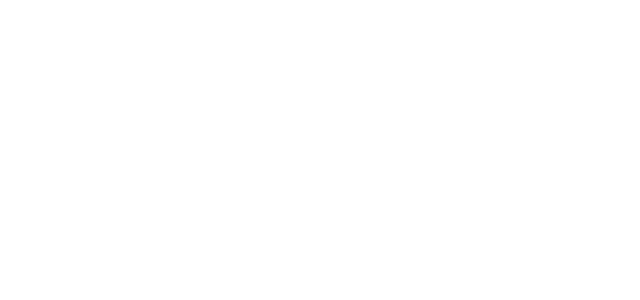
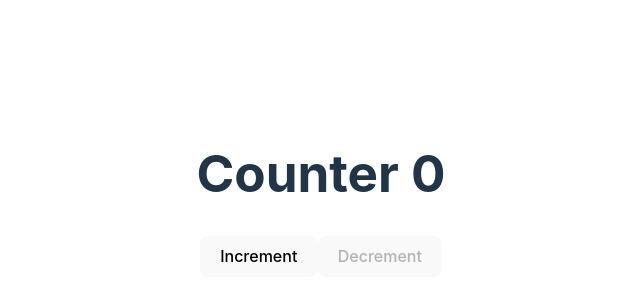
Before and after one commit to darkhacker1906/Counter_app, a Preact app in the folder counter/: page / in a window 1280 px wide. Shown: the part 206-506 px from the top of the page, without its empty margins (319-959 px from the left). Built offline with nearby package versions, Linux system fonts and the light colour scheme.

Commit message:
Adding increment and decrement button

```diff
--- a/counter/src/app.jsx
+++ b/counter/src/app.jsx
@@ -2,11 +2,20 @@
 import './app.css'
 
 export function App() {
-
-
+  const [count, setCount] = useState(0)
+  function add_Click(e){
+   setCount(count+1);
+  }
+  function dec_Click(e){
+   if(count>0){
+     setCount(count-1);
+   }
+  }
   return (
     <>
-
+    <h1>Counter {count}</h1>
+      <button className="add" onClick={add_Click} value="count">Increment</button>
+      <button className="dec" disabled={count==0} onClick={dec_Click}  value="count">Decrement</button>
     </>
   )
 }
```
